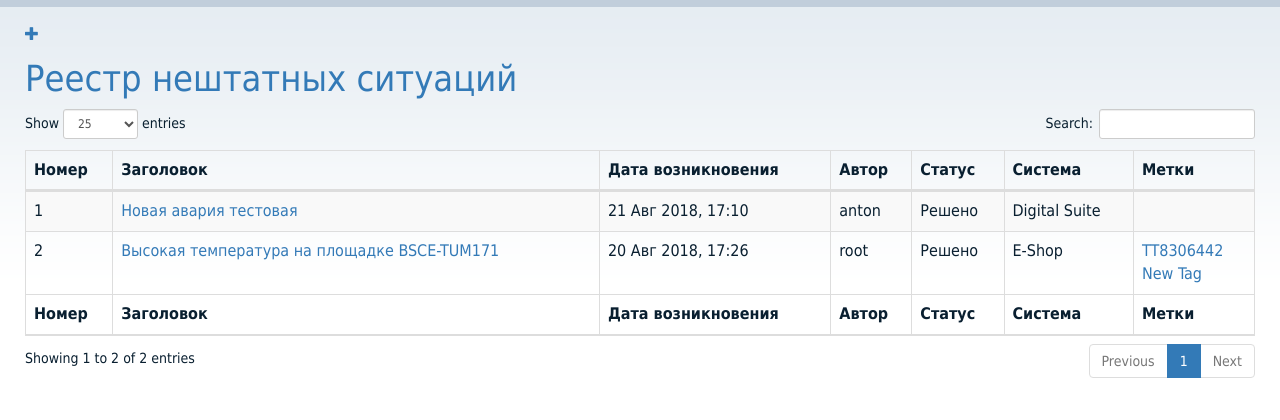
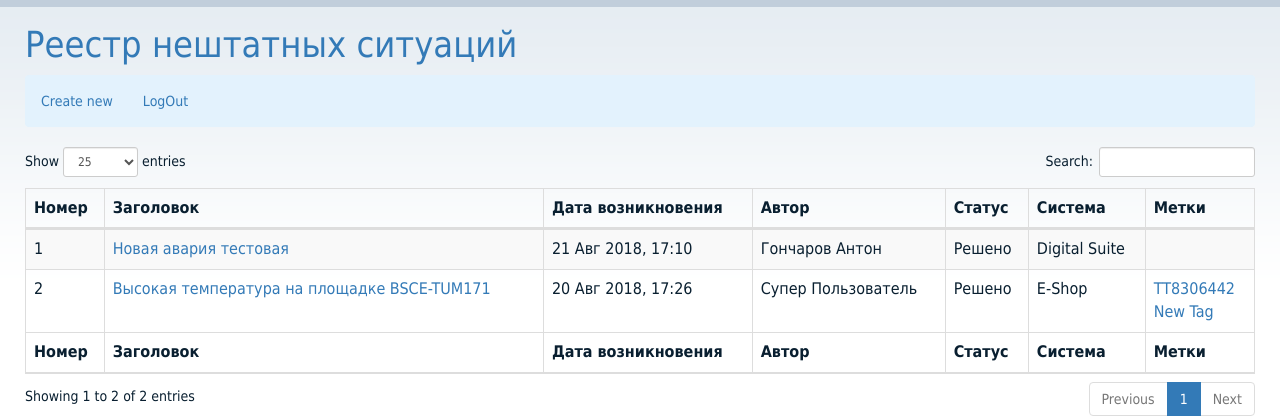
Before and after one commit to goncharov89/Accident, a Django app: page / in a window 1280 px wide. Shown: the top 420 px of the page. Run offline with Django 3.2, Linux system fonts and the light colour scheme; a user stored in the database is signed in; data comes from the database, SQL or seed files in the repository; both versions use the stored data as it was after the commit; parts of the project's set-up code (start-up, migrations or seed data) failed here and were passed over; some libraries are stand-ins or nearby versions.

Commit message:
old commit

```diff
--- a/accident/templates/accident/accident_detail.html
+++ b/accident/templates/accident/accident_detail.html
@@ -65,7 +65,7 @@
 
         <tr>
             <td>Автор:</td>
-            <td>{{ accident.author }}</td>
+            <td>{{ accident.author.last_name }} {{ accident.author.first_name }}</td>
         </tr>
 
         <tr>
--- a/accident/templates/accident/accident_list.html
+++ b/accident/templates/accident/accident_list.html
@@ -25,7 +25,24 @@
 {% endblock %}
 
     {% block add_link %}
-        <a href="{% url 'accident_new' %}"class="top-menu"><span class="glyphicon glyphicon-plus"></span></a>
+
+        <nav class="navbar navbar-light" style="background-color: #e3f2fd;">
+            <ul class="nav navbar-nav">
+
+                <li class="nav-item active">
+                  <a class="nav-link" href="{% url 'accident_new' %}">Create new <span class="sr-only">(current)</span></a>
+                </li>
+
+                <li class="nav-item">
+                  <a class="nav-link" href="{% url 'logout' %}">LogOut <span class="sr-only">(current)</span></a>
+                </li>
+
+
+            </ul>
+
+    </nav>
+
+
     {% endblock %}
 
 {% block content %}
@@ -74,7 +91,8 @@
     			{{ post.created_date|date:"j M Y, G:i" }}
     		</td>
     		<td>
-    			{{ post.author }}
+                {{ post.author.last_name }} {{ post.author.first_name }}
+
     		</td>
             <td>
                 {{ post.status}}
--- a/accident/templates/accident/base.html
+++ b/accident/templates/accident/base.html
@@ -24,32 +24,26 @@
         {% block link %}
         {% endblock %}
 
-
-
-
-
     </head>
     <body>
 
-          {% if user.is_authenticated %}
+      <h1><a href="/">Реестр нештатных ситуаций</a></h1>
 
-                {% block add_link %}
-                {% endblock %}
-        {% else %}
-            <div class="alert alert-warning" role="alert">
-                Вы неавторизованы <a href="#" class="alert-link">Выйти из тени</a>
-            </div>
-          {% endif %}
+      {% if user.is_authenticated %}
 
-            <h1><a href="/">Реестр нештатных ситуаций</a></h1>
+        {% block add_link %}
+        {% endblock %}
 
+      {% else %}
 
+        <div class="alert alert-warning" role="alert">
+            Вы неавторизованы <a href="login" class="alert-link">Выйти из тени</a>
+        </div>
 
-                {% block content %}
-                {% endblock %}
+      {% endif %}
 
-
-
+        {% block content %}
+        {% endblock %}
 
     </body>
 </html>
--- a/accident/urls.py
+++ b/accident/urls.py
@@ -28,4 +28,6 @@ urlpatterns = [
     path('accident/edit/<int:pk>', views.accident_edit, name='edit'),
     path('accident/pdf/<int:pk>', views.HelloPDFView.as_view(), name='pdf'),
     path('accident/nopdf/<int:pk>', views.nopdf, name='nopdf'),
+    path('login/', views.login, name='login'),
+    path('logout/', views.logout, name='logout'),
 ]
--- a/accident/views.py
+++ b/accident/views.py
@@ -2,11 +2,46 @@ from django.shortcuts import render, get_object_or_404
 from .models import Accident, Events, Tag, StatusHist, Source, System
 from django.shortcuts import redirect
 from django.db.models import Max
-from .forms import PostForm, EventForm, LinkForm, PostFormEdit
+from .forms import PostForm, EventForm, LinkForm, PostFormEdit, NameForm
 from datetime import datetime
 
 from django.conf import settings
 from easy_pdf.views import PDFTemplateView
+from django.contrib import auth
+from django.http import HttpResponseRedirect
+
+
+def login(request, template_name='accident/auth.html'):
+    if request.user.is_authenticated:
+        return HttpResponseRedirect("/")
+    else:
+        if request.method == 'POST':
+            form = NameForm(request.POST)
+            if form.is_valid():
+                user_name = request.POST['username']
+                passwd = request.POST['password']
+                user = auth.authenticate(username=user_name, password=passwd)
+                if user is not None and user.is_active:
+                    # Правильный пароль и пользователь "активен"
+                    auth.login(request, user)
+                    # Перенаправление на "правильную" страницу
+                    return HttpResponseRedirect("/")
+                else:
+                    # Отображение страницы с ошибкой
+                    message = 'Не верно введен логин или пароль или такого пользователя не существует'
+                    form = NameForm()
+                    context = {'form': form, 'message': message}
+                    #return render(request, 'accident/auth.html', context)
+        else:
+            form = NameForm()
+            context = {'form': form}
+        return render(request, 'accident/auth.html', context)
+
+
+def logout(request):
+    auth.logout(request)
+    # Перенаправление на страницу.
+    return HttpResponseRedirect("/")
 
 
 class HelloPDFView(PDFTemplateView):
```
Also changed, not shown: accident/forms.py (+18 -0 lines), db.sqlite3.
